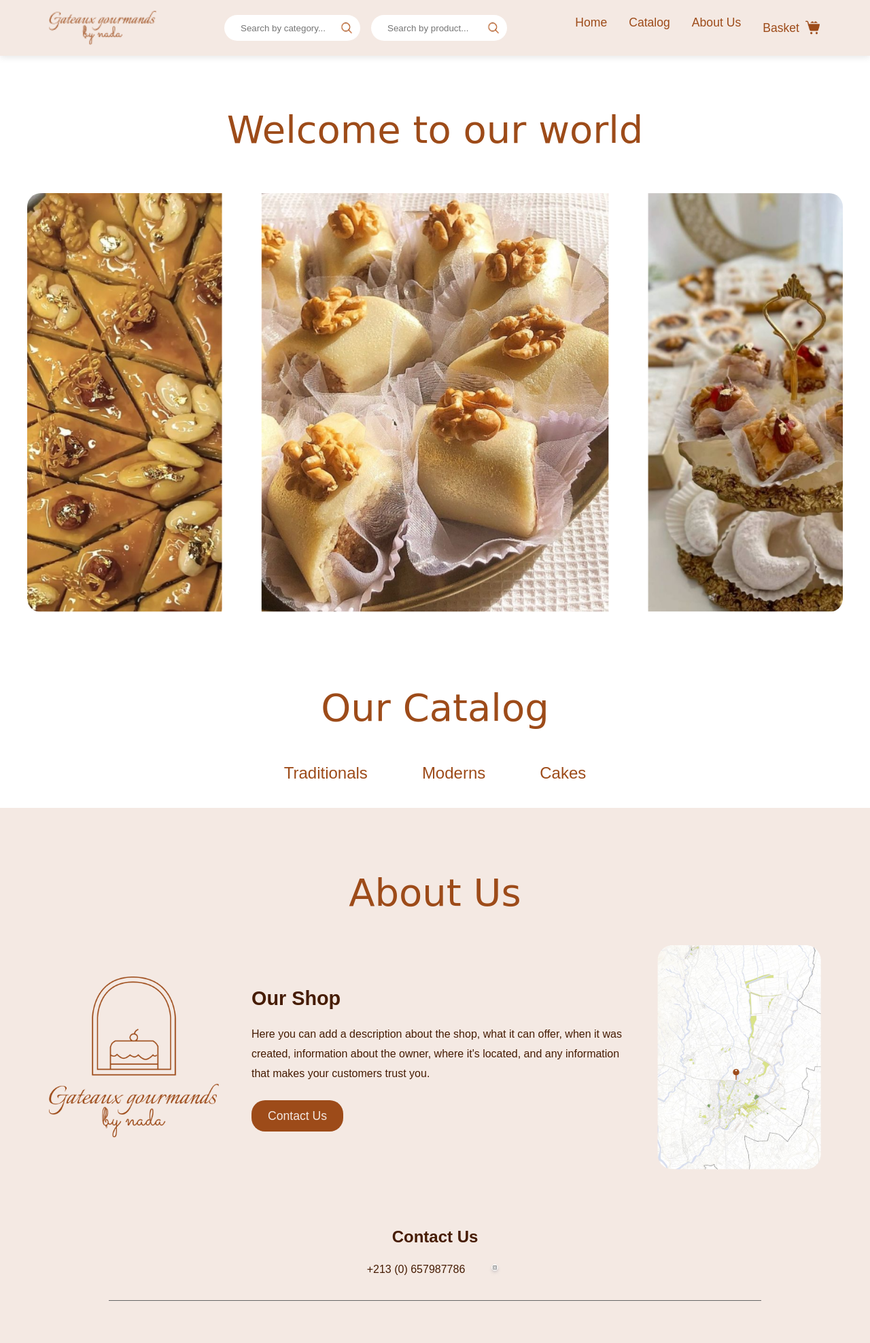
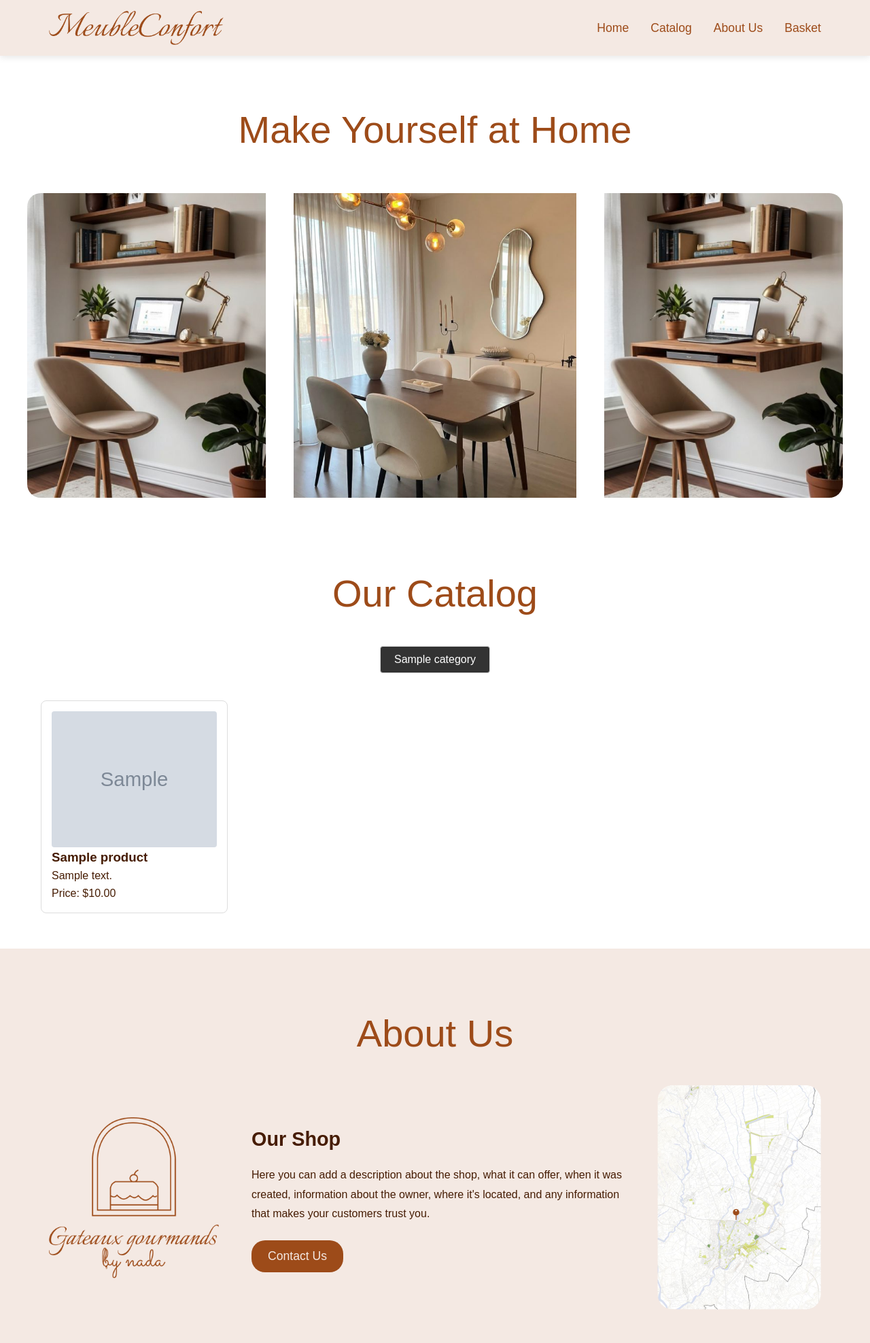
Before and after one commit to TIFOURAmanel/Ecommerce_website_js, a PHP site: page /landingPage.php?category_id=1 in a window 1280 px wide. Shown: the top 1975 px of the page at 68% size. Before the commit the page ends 1913 px from the top, so only its background shows below. Run offline with PHP 8.4, Linux system fonts and the light colour scheme; tables that the repository leaves empty or names only in its code hold one stand-in row (values such as "Sample post"); grey boxes marked "Sample" are stand-in pictures.

Commit message:
display products by category in landingPage & price problem fixeed

```diff
--- a/BDD/Tables.sql
+++ b/BDD/Tables.sql
@@ -28,7 +28,7 @@
     category_id INT,
     name_prod VARCHAR(100) NOT NULL,
     description_prod VARCHAR(500),
-    price DECIMAL(10, 4) NOT NULL CHECK (price >= 0),
+    price DECIMAL(16, 4) NOT NULL CHECK (price >= 0),
     stock_quantity INT NOT NULL CHECK (stock_quantity >= 0),
     image_url VARCHAR(255),
     FOREIGN KEY (category_id) REFERENCES categories(category_id)
--- a/adminPage.php
+++ b/adminPage.php
@@ -6,13 +6,14 @@
 if ($_SERVER['REQUEST_METHOD'] === 'POST') {
     if (isset($_POST['add_product'])) {
         // Add product to database
-        $stmt = $pdo->prepare("INSERT INTO products (name_prod, category_id, price, stock_quantity, description_prod) VALUES (?, ?, ?, ?, ?)");
+        $stmt = $pdo->prepare("INSERT INTO products (name_prod, category_id, price, stock_quantity, description_prod , image_url) VALUES (?, ?, ?, ?, ?, ?)");
         $stmt->execute([
             $_POST['product_name'],
             $_POST['product_category'],
             $_POST['product_price'],
             $_POST['product_stock'],
-            $_POST['product_description']
+            $_POST['product_description'],
+            $_POST['product_image']
         ]);
     }
 
--- a/landingPage.php
+++ b/landingPage.php
@@ -3,70 +3,26 @@
 require_once('connection.php'); // Database connection file
 
 // Initialize variables
-$searchResults = [];
-$categoryFilter = '';
-$productFilter = '';
+$selectedCategory = isset($_GET['category_id']) ? (int)$_GET['category_id'] : null;
+$products = [];
+$categories = [];
 
-// Handle search form submission
-if ($_SERVER['REQUEST_METHOD'] === 'GET' && (isset($_GET['category_search']) || isset($_GET['product_search']))) {
-    $categoryFilter = isset($_GET['category_search']) ? trim($_GET['category_search']) : '';
-    $productFilter = isset($_GET['product_search']) ? trim($_GET['product_search']) : '';
-
-    try {
-        $pdo = getConnection();
-
-        // Build search query
-        $sql = "SELECT p.*, c.name as category_name
-                FROM products p
-                JOIN categories c ON p.category_id = c.id
-                WHERE 1=1";
-
-        $params = [];
-
-        if (!empty($categoryFilter)) {
-            $sql .= " AND c.name LIKE ?";
-            $params[] = "%$categoryFilter%";
-        }
-
-        if (!empty($productFilter)) {
-            $sql .= " AND p.name LIKE ?";
-            $params[] = "%$productFilter%";
-        }
-
-        $sql .= " LIMIT 12"; // Limit results
-
-        $stmt = $pdo->prepare($sql);
-        $stmt->execute($params);
-        $searchResults = $stmt->fetchAll(PDO::FETCH_ASSOC);
-
-    } catch (PDOException $e) {
-        error_log("Search error: " . $e->getMessage());
-        $_SESSION['error'] = "Error performing search. Please try again.";
-    }
-}
-
-// Get featured categories for catalog section
-$featuredCategories = [];
 try {
     $pdo = getConnection();
-    $stmt = $pdo->query("SELECT id, name FROM categories WHERE featured = 1 LIMIT 3");
-    $featuredCategories = $stmt->fetchAll(PDO::FETCH_ASSOC);
+
+    // Get all categories
+    $stmt = $pdo->query("SELECT category_id, name_categ FROM categories");
+    $categories = $stmt->fetchAll(PDO::FETCH_ASSOC);
+
+    // If a category is selected, get its products
+    if ($selectedCategory) {
+        $stmt = $pdo->prepare("SELECT * FROM products WHERE category_id = ?");
+        $stmt->execute([$selectedCategory]);
+        $products = $stmt->fetchAll(PDO::FETCH_ASSOC);
+    }
 } catch (PDOException $e) {
-    error_log("Category fetch error: " . $e->getMessage());
-}
-
-// Get basket item count if user is logged in
-$basketCount = 0;
-if (isset($_SESSION['user_id'])) {
-    try {
-        $pdo = getConnection();
-        $stmt = $pdo->prepare("SELECT COUNT(*) as count FROM cart_items WHERE user_id = ?");
-        $stmt->execute([$_SESSION['user_id']]);
-        $result = $stmt->fetch(PDO::FETCH_ASSOC);
-        $basketCount = $result['count'];
-    } catch (PDOException $e) {
-        error_log("Basket count error: " . $e->getMessage());
-    }
+    error_log("Database error: " . $e->getMessage());
+    $_SESSION['error'] = "Error loading data. Please try again.";
 }
 ?>
 
@@ -77,37 +33,77 @@
     <meta name="viewport" content="width=device-width, initial-scale=1.0">
     <title>Meuble Confort</title>
     <link rel="stylesheet" href="landingStyle.css">
+    <style>
+        /* Add these styles to your existing CSS */
+        .category-list {
+            display: flex;
+            justify-content: center;
+            flex-wrap: wrap;
+            gap: 15px;
+            padding: 0;
+            list-style: none;
+        }
 
+        .category-btn {
+            padding: 10px 20px;
+            background-color: #f5f5f5;
+            border: 1px solid #ddd;
+            border-radius: 4px;
+            cursor: pointer;
+            transition: all 0.3s ease;
+            font-size: 16px;
+        }
+
+        .category-btn:hover, .category-btn.active {
+            background-color: #333;
+            color: white;
+        }
+
+        .products-container {
+            display: grid;
+            grid-template-columns: repeat(auto-fill, minmax(250px, 1fr));
+            gap: 20px;
+            padding: 20px;
+            margin-top: 20px;
+        }
+
+        .product-card {
+            border: 1px solid #ddd;
+            border-radius: 8px;
+            padding: 15px;
+            transition: transform 0.3s ease;
+            background: white;
+        }
+
+        .product-card:hover {
+            transform: translateY(-5px);
+            box-shadow: 0 5px 15px rgba(0,0,0,0.1);
+        }
+
+        .product-image {
+            width: 100%;
+            height: 200px;
+            object-fit: cover;
+            border-radius: 4px;
+        }
+
+        .no-products {
+            text-align: center;
+            padding: 20px;
+            grid-column: 1 / -1;
+        }
+    </style>
 </head>
 <body>
     <header class="header">
         <div class="header-container">
-            <img src="images/logo.png" alt="Gateaux gourmands logo" class="logo">
-
-            <div class="search-container">
-                <div class="search-group">
-                    <input type="text" placeholder="Search by category..." class="search-input">
-                    <button class="search-btn">
-                        <img src="images/Search.png" alt="Search" class="search-icon">
-                    </button>
-                </div>
-                <div class="search-group">
-                    <input type="text" placeholder="Search by product..." class="search-input">
-                    <button class="search-btn">
-                        <img src="images/Search.png" alt="Search" class="search-icon">
-                    </button>
-                </div>
-            </div>
-
+            <img src="images/MeubleConfort.png" alt="Meuble Confort logo" class="logo">
             <nav class="main-nav">
                 <ul class="nav-list">
                     <li class="nav-item"><a href="#home" class="nav-link">Home</a></li>
                     <li class="nav-item"><a href="#catalog" class="nav-link">Catalog</a></li>
                     <li class="nav-item"><a href="#us" class="nav-link">About Us</a></li>
-                    <li class="nav-item basket">
-                        <a href="page2.html" class="nav-link">Basket</a>
-                        <img src="images/basket.png" alt="Basket" class="basket-icon">
-                    </li>
+                    <li class="nav-item"><a href="basket.html" class="nav-link">Basket</a></li>
                 </ul>
             </nav>
         </div>
@@ -116,18 +112,43 @@
     <main class="main-content">
         <section class="hero">
             <div class="hero-content">
-                <h1 class="hero-title">Welcome to our world</h1>
-                <img src="images/welcom.png" alt="Welcome illustration" class="hero-image">
+                <h1 class="hero-title">Make Yourself at Home</h1>
+                <img src="images/welcome.png" alt="Welcome illustration" class="hero-image">
             </div>
         </section>
 
         <section class="catalog-section" id="catalog">
             <h2 class="section-title">Our Catalog</h2>
             <ul class="category-list">
-                <li class="category-item"><a href="#" class="category-link">Traditionals</a></li>
-                <li class="category-item"><a href="#" class="category-link">Moderns</a></li>
-                <li class="category-item"><a href="#" class="category-link">Cakes</a></li>
+                <?php foreach ($categories as $category): ?>
+                    <li>
+                        <button class="category-btn <?= $selectedCategory == $category['category_id'] ? 'active' : '' ?>"
+                                onclick="window.location.href='?category_id=<?= $category['category_id'] ?>'">
+                            <?= htmlspecialchars($category['name_categ']) ?>
+                        </button>
+                    </li>
+                <?php endforeach; ?>
             </ul>
+
+            <div class="products-container" id="products-container">
+                <?php if ($selectedCategory): ?>
+                    <?php if (!empty($products)): ?>
+                        <?php foreach ($products as $product): ?>
+                            <div class="product-card">
+                                <img src="<?= htmlspecialchars($product['image_url']) ?>"
+                                     alt="<?= htmlspecialchars($product['name_prod']) ?>" class="product-image">
+                                <h3><?= htmlspecialchars($product['name_prod']) ?></h3>
+                                <p><?= htmlspecialchars($product['description_prod']) ?></p>
+                                <p>Price: $<?= number_format($product['price'], 2) ?></p>
+                            </div>
+                        <?php endforeach; ?>
+                    <?php else: ?>
+                        <p class="no-products">No products found in this category.</p>
+                    <?php endif; ?>
+                <?php else: ?>
+                    <p class="no-products">Please select a category to view products.</p>
+                <?php endif; ?>
+            </div>
         </section>
 
         <section class="about-section" id="us">
--- a/landingStyle.css
+++ b/landingStyle.css
@@ -23,7 +23,7 @@
 
 /* ===== Typography ===== */
 .section-title, .hero-title {
-    font-family: 'Italianno', cursive;
+
     font-weight: 400;
     font-size: 3.5rem;
     text-align: center;
@@ -67,46 +67,63 @@
     transform: scale(1.05);
 }
 
-/* ===== Search Styles ===== */
-.search-container {
+.category-list {
     display: flex;
-    gap: 1rem;
+    justify-content: center;
+    flex-wrap: wrap;
+    gap: 15px;
+    padding: 0;
+    list-style: none;
 }
 
-.search-group {
-    position: relative;
-    display: flex;
-    align-items: center;
+.category-btn {
+    padding: 10px 20px;
+    background-color: #f5f5f5;
+    border: 1px solid #ddd;
+    border-radius: 4px;
+    cursor: pointer;
+    transition: all 0.3s ease;
+    font-size: 16px;
 }
 
-.search-input {
-    padding: 0.7rem 1.5rem;
-    border-radius: var(--border-radius);
-    border: none;
-    width: 200px;
-    transition: var(--transition);
-    font-family: 'Montserrat', sans-serif;
+.category-btn:hover, .category-btn.active {
+    background-color: #333;
+    color: white;
 }
 
-.search-input:focus {
-    outline: none;
-    box-shadow: 0 0 0 2px var(--primary-color);
-    width: 250px;
+.products-container {
+    display: grid;
+    grid-template-columns: repeat(auto-fill, minmax(250px, 1fr));
+    gap: 20px;
+    padding: 20px;
+    margin-top: 20px;
 }
 
-.search-btn {
-    background: none;
-    border: none;
-    cursor: pointer;
-    position: absolute;
-    right: 10px;
+.product-card {
+    border: 1px solid #ddd;
+    border-radius: 8px;
+    padding: 15px;
+    transition: transform 0.3s ease;
+    background: white;
 }
 
-.search-icon {
-    height: 20px;
-    width: 20px;
+.product-card:hover {
+    transform: translateY(-5px);
+    box-shadow: 0 5px 15px rgba(0,0,0,0.1);
 }
 
+.product-image {
+    width: 100%;
+    height: 200px;
+    object-fit: cover;
+    border-radius: 4px;
+}
+
+.no-products {
+    text-align: center;
+    padding: 20px;
+    grid-column: 1 / -1;
+}
 /* ===== Navigation Styles ===== */
 .main-nav {
     display: flex;
@@ -147,11 +164,7 @@
     width: 100%;
 }
 
-.basket {
-    display: flex;
-    align-items: center;
-    gap: 0.5rem;
-}
+
 
 .basket-icon {
     height: 24px;
@@ -332,3 +345,54 @@
         gap: 1rem;
     }
 }
+
+
+.category-list {
+    display: flex;
+    justify-content: center;
+    flex-wrap: wrap;
+    gap: 15px;
+    padding: 0;
+    list-style: none;
+}
+
+.category-btn {
+    padding: 10px 20px;
+    background-color: #f5f5f5;
+    border: 1px solid #ddd;
+    border-radius: 4px;
+    cursor: pointer;
+    transition: all 0.3s ease;
+}
+
+.category-btn:hover, .category-btn.active {
+    background-color: #333;
+    color: white;
+}
+
+.products-container {
+    display: grid;
+    grid-template-columns: repeat(auto-fill, minmax(250px, 1fr));
+    gap: 20px;
+    padding: 20px;
+    margin-top: 20px;
+}
+
+.product-card {
+    border: 1px solid #ddd;
+    border-radius: 8px;
+    padding: 15px;
+    transition: transform 0.3s ease;
+}
+
+.product-card:hover {
+    transform: translateY(-5px);
+    box-shadow: 0 5px 15px rgba(0,0,0,0.1);
+}
+
+.product-image {
+    width: 100%;
+    height: 200px;
+    object-fit: cover;
+    border-radius: 4px;
+}
```
Also changed, not shown: basket.html (+5 -5 lines), page1.html (deleted, +0 -77 lines), page2.html (deleted, +0 -50 lines), images/MeubleConfort.png (added), images/basket.png (deleted), images/dinnerTable.png (added), images/logo.png (deleted), images/welcom.png (deleted), images/welcome.png (added).
